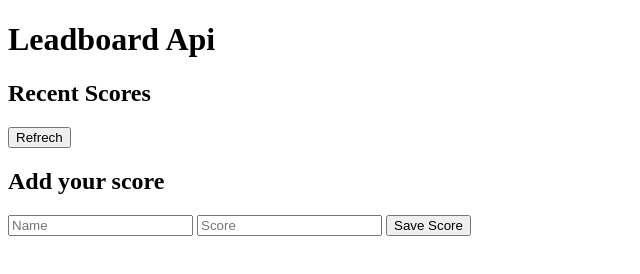
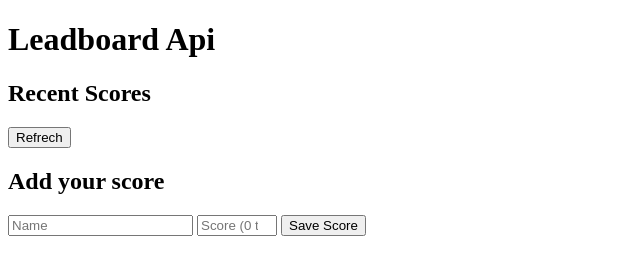
Before and after one commit to ichala/Leadboard-API, a website: page src/index.html in a window 1280 px wide. Shown: the whole page, without its empty margins (0-640 px from the left). Drawn offline with Linux system fonts and the light colour scheme.

Commit message:
Add validation for score

```diff
--- a/src/index.html
+++ b/src/index.html
@@ -17,7 +17,7 @@
         <form class="ControlList">
             <h2>Add your score</h2>
             <input required type="text" id="name" placeholder="Name"/>
-            <input required type="text" id="score" placeholder="Score"/>
+            <input type="number" min="0" max="99999" id="score" placeholder="Score (0 to 99999)"/>
             <button type="submit">Save Score</button>
             <div class="message"></div>
         </form>
--- a/src/index.js
+++ b/src/index.js
@@ -2,5 +2,5 @@ import './reset.css';
 import './style.css';
 import Dom from './modules/dom.js';
 
- const Control = new Dom();
- Control.initDom();
+const Control = new Dom();
+Control.initDom();
```
